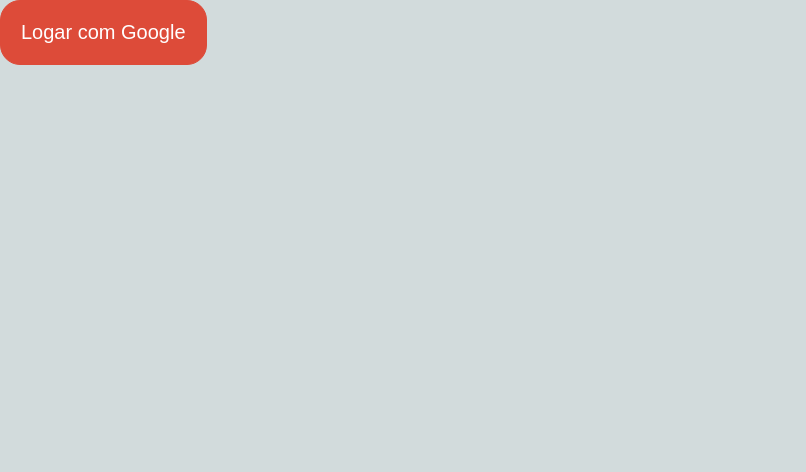
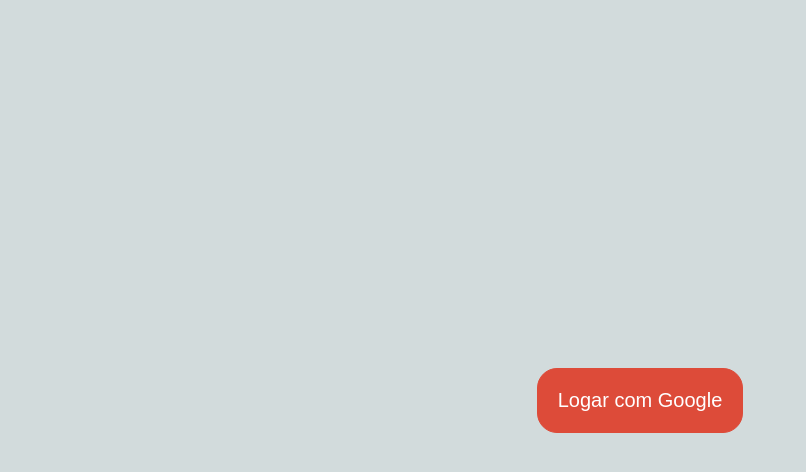
Before and after one commit to mikaelsouza-dev/react-fullstack-whatsapp-clone, a React (Create React App) app: page / in a window 1280 px wide. Shown: the top 472 px of the page, without its empty margins (0-806 px from the left). Built offline with nearby package versions, Linux system fonts and the light colour scheme.

Commit message:
style button login finalized

```diff
--- a/src/components/Login.css
+++ b/src/components/Login.css
@@ -1,3 +1,10 @@
+.login {
+    height: 100vh;
+    display: flex;
+    justify-content: center;
+    align-items: center
+}
+
 button {
     background-color: #dd4b39;
     border: 1px solid #dd4b39;
```
